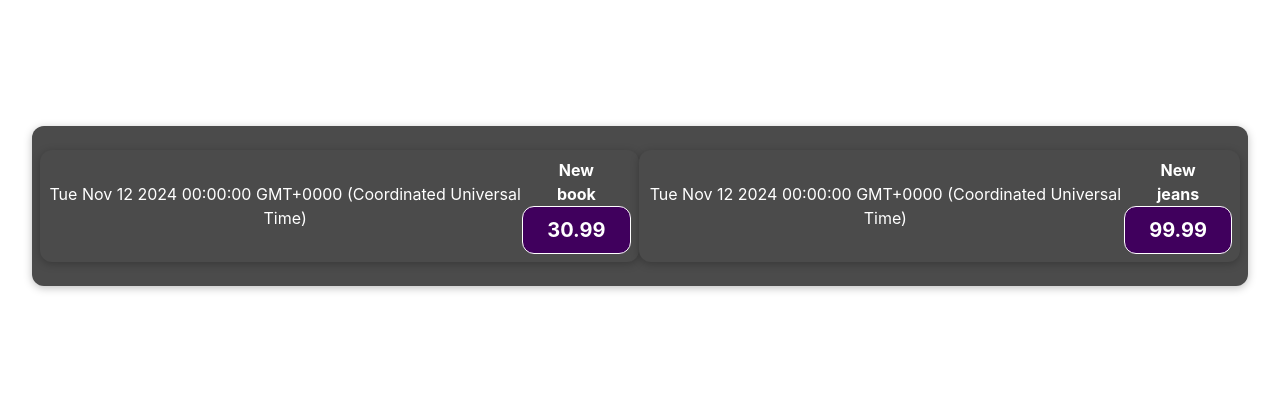
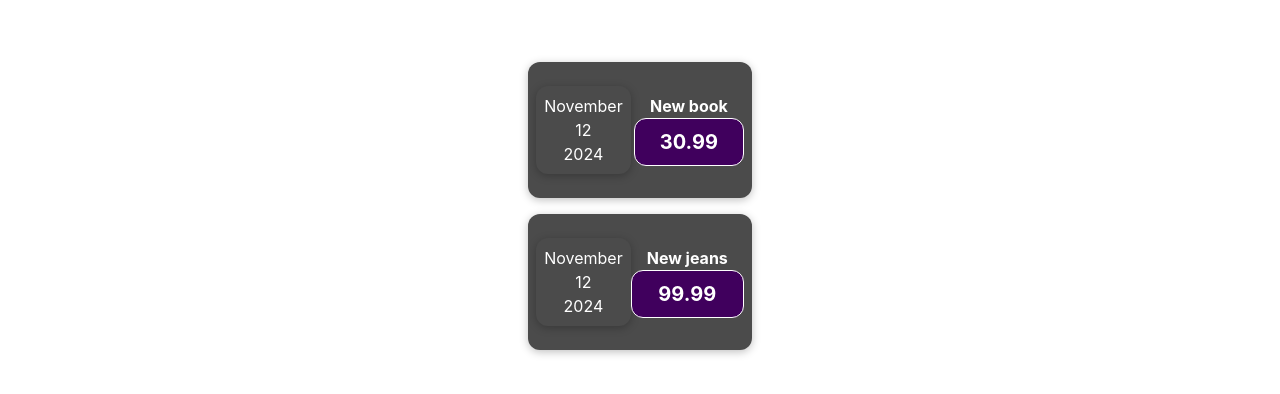
Before and after one commit to sandersoovli/expenses, a React (Vite) app: page / in a window 1280 px wide. Shown: the part 194-588 px from the top of the page. Built offline with nearby package versions, Linux system fonts and the light colour scheme.

Commit message:
4. tund_Ulesanne

```diff
--- a/src/App.jsx
+++ b/src/App.jsx
@@ -16,7 +16,7 @@
 
 
   return (
-    <div className="expense-item">
+    <div>
       <ExpenseItem data={data[0]}/>
       <ExpenseItem data={data[1]}/>
     </div>
--- /dev/null
+++ b/src/components/ExpenseDate.jsx
@@ -0,0 +1,19 @@
+
+function ExpenseDate(props){
+    console.log(props);
+    const day = props.date.toLocaleString('en-US', {day: '2-digit'})
+    const month = props.date.toLocaleString('en-US', {month: 'long'})
+    const year = props.date.getFullYear()
+
+
+    return (
+        <div className='expense-item'>
+            <div>
+                <div>{month}</div>
+                <div>{day}</div>
+                <div>{year}</div>
+            </div>
+        </div>
+    )
+}
+export default ExpenseDate
--- a/src/components/ExpenseItem.jsx
+++ b/src/components/ExpenseItem.jsx
@@ -1,13 +1,13 @@
 import './ExpenseItem.css'
 import '../App.jsx'
+import  ExpenseDate  from './ExpenseDate.jsx'
 
 const ExpenseItem = (props) => {
-    console.log(props)
-    console.log(props.data)
+
 
     return (
         <div className='expense-item'>
-            <div>{props.data.date.toString()}</div>
+            <ExpenseDate date={props.data.date}/>
             <div className='expense-item__description'>
                 <h2>{props.data.title}</h2>
                 <div className='expense-item_price'>{props.data.price}</div>
```
